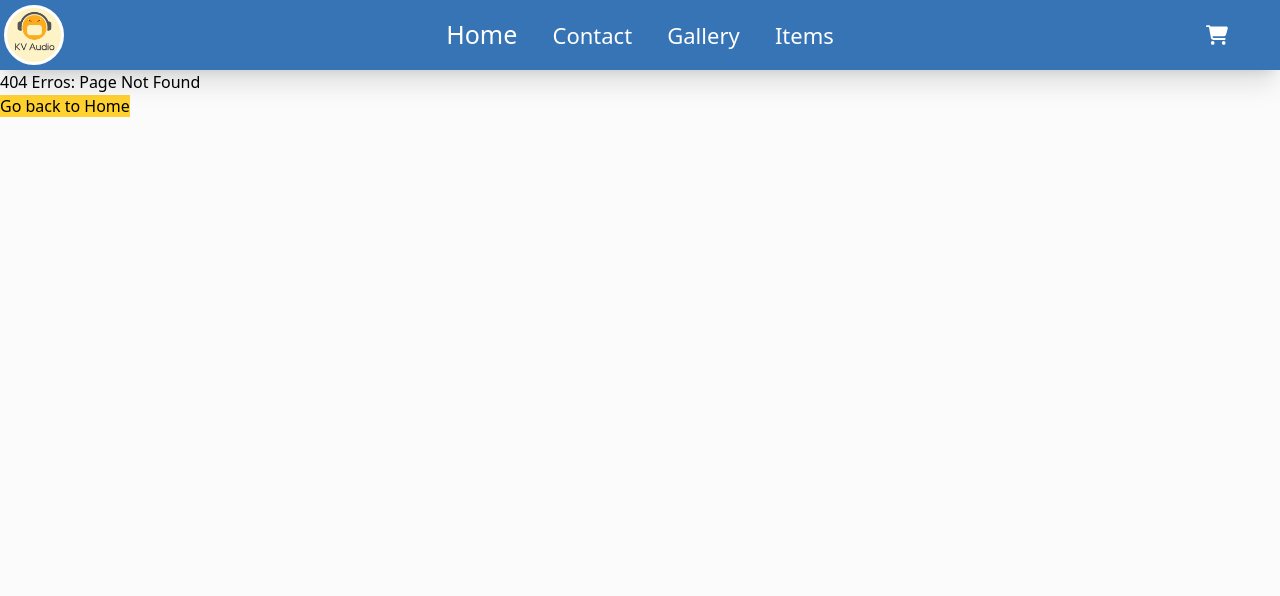
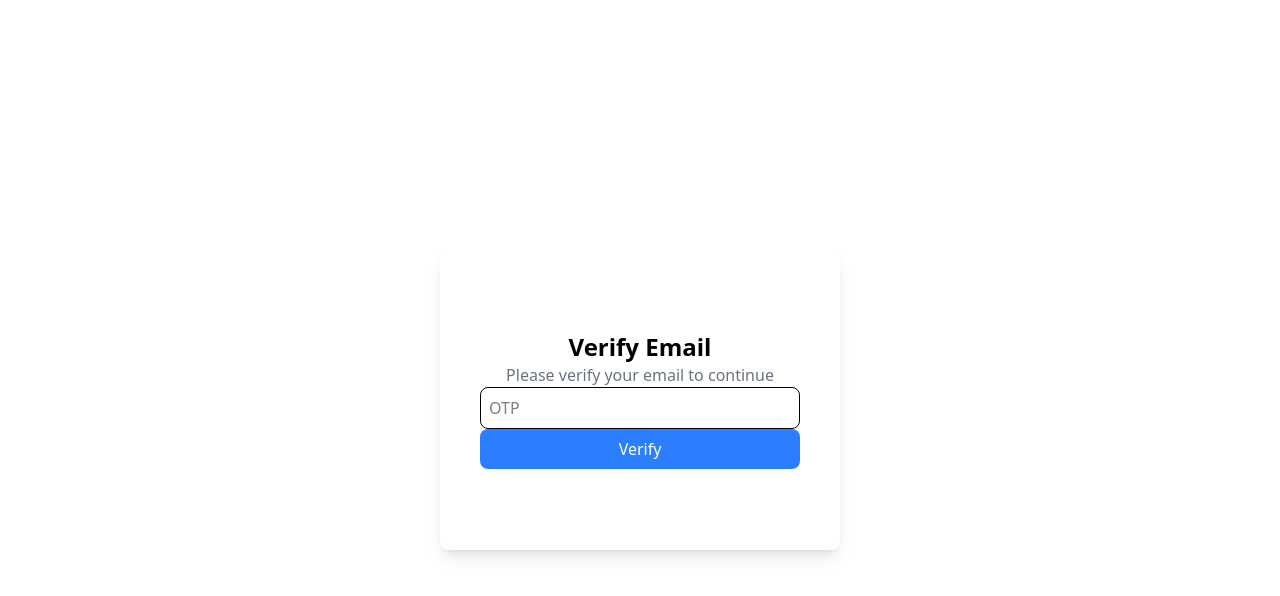
Before and after one commit to HVPasindu/Kv_audio_frontend, a React (Vite) app: page /verify-email in a window 1280 px wide. Before the commit this address had no page. Shown: the top 596 px of the page. Built offline with nearby package versions, Linux system fonts and the light colour scheme; no server answers.

Commit message:
last video update (otp code)😊

```diff
--- a/package.json
+++ b/package.json
@@ -10,6 +10,7 @@
     "preview": "vite preview"
   },
   "dependencies": {
+    "@react-oauth/google": "^0.12.2",
     "@supabase/supabase-js": "^2.50.0",
     "@tailwindcss/vite": "^4.1.8",
     "axios": "^1.9.0",
--- a/src/App.jsx
+++ b/src/App.jsx
@@ -8,6 +8,8 @@ import LoginPage from './page/login/login';
 import { Toaster } from 'react-hot-toast';
 import RegisterPage from './page/register/register';
 import Testing from './Component/testing';
+import { GoogleOAuthProvider } from '@react-oauth/google';
+import VerifyEmail from './page/verifyEmail/verifyEmail';
 
 
 function App() {
@@ -15,6 +17,7 @@ function App() {
 
   return (
     <>
+    <GoogleOAuthProvider clientId="317857477878-kpbfnslu10ler5is7muma64earhftqk6.apps.googleusercontent.com">
       <BrowserRouter>
         <Toaster/>
         <Routes path="/*">
@@ -22,11 +25,13 @@ function App() {
           <Route path='/*' element={<HomePage/>}/>
           <Route path="/login" element={<LoginPage/>}/>
           <Route path="/register" element={<RegisterPage/>}/>
+          <Route path="/verify-email" element={<VerifyEmail/>}/>
 
           <Route path="/testing" element={<Testing/>}/>
 
         </Routes>
       </BrowserRouter>
+    </GoogleOAuthProvider>
     </>
   )
 }
--- a/src/Component/header.jsx
+++ b/src/Component/header.jsx
@@ -6,6 +6,7 @@ import MobileNavPanel from "./mobileNavPanel";
 
 export default function Header(){
     const [navPanelOpen,setnavPanelOpen]=useState(false);
+    const token = localStorage.getItem("token")
     return(
          <header className="w-full h-[70px] shadow-xl flex justify-center items-center relative bg-accent text-white">
                 <img src="/kv_logo.png" alt="logo" className="w-[60px] h-[60px] object-cover border-[3px] bg-amber-100 items-center absolute left-1 rounded-full"/>
@@ -22,13 +23,20 @@ export default function Header(){
                 <Link to="/items" className="text-[22px] m-1 hidden md:block">
                     Items
                 </Link>
-                <Link to="/booking" className="text-[22px]  m-1 absolute right-12 hidden md:block">
+                <Link to="/booking" className="text-[22px]  m-1 absolute right-24 hidden md:block">
                     <FaCartShopping/>
                 </Link>
                 </div>
                 <GiHamburgerMenu className="absolute right-5 text-[24px] md:hidden " onClick={()=>{
                     setnavPanelOpen(true)
                 }}/>
+
+               {token!=null && <button className="hidden md:block absolute right-5 text-[24px]" onClick={()=>{
+                        localStorage.removeItem("token")
+                         window.location.href = "/login"
+                    }}>
+                        Logout
+                </button>}
                 <MobileNavPanel isOpen={navPanelOpen} setOpen={setnavPanelOpen}/>
          </header>
     )
--- a/src/Component/productCard.jsx
+++ b/src/Component/productCard.jsx
@@ -31,12 +31,12 @@ export default function ProductCard({ item }) {
   {item.image?.map((imgUrl, index) => (
     <div key={index}>
       <img
-        src={imgUrl || "/empty.jpg"}
+        src={imgUrl || "/emp.jpeg"}
         alt={`${item.name}-${index}`}
         className="w-full h-48 object-cover"
         onError={(e) => {
           e.target.onerror = null;
-          e.target.src = "/empty.jpg";
+          e.target.src = "/emp.jpeg";
         }}
       />
     </div>
--- a/src/page/login/login.jsx
+++ b/src/page/login/login.jsx
@@ -3,10 +3,34 @@ import"./login.css"
 import axios from "axios";
 import toast from "react-hot-toast";
 import { useNavigate } from "react-router-dom";
+import { useGoogleLogin } from "@react-oauth/google";
 export default function LoginPage(){
     const [email,setEmail] = useState("");
     const [password,setPassword]=useState("");
     const navigate=useNavigate();
+    const googleLogin = useGoogleLogin(
+        {
+      onSuccess : (res)=>{
+        console.log(res)
+         axios.post(`${import.meta.env.VITE_BACKEND_URL}/api/user/google`,{
+           accessToken : res.access_token
+         }).then((res)=>{
+          console.log(res)
+          toast.success("Login Success")
+          const user = res.data.user
+          localStorage.setItem("token",res.data.token)
+         if(user.role === "admin"){
+            navigate("/admin/")
+          }else{
+             navigate("/")
+           }
+         }).catch((err)=>{
+         console.log(err)
+         })
+      }
+    }
+    );
+
 
     function login(){
         console.log(email,password);
@@ -19,6 +43,10 @@ export default function LoginPage(){
             toast.success("Login Success")
             const user=res.data.user;
             localStorage.setItem("token",res.data.token);
+            if(user.emailVerified==false){
+              navigate("/verify-email")
+              return
+            }
             if(user.role=="admin"){
                 navigate("/admin/")
             }else{
@@ -43,7 +71,7 @@ export default function LoginPage(){
 
     return(
     <div className="w-full h-screen bg-picture flex justify-center items-center">
-        <div className="w-[400px] h-[400px] backdrop-blur-sm rounded-2xl flex flex-col items-center   ">
+        <div className="w-[400px] h-[500px] backdrop-blur-sm rounded-2xl flex flex-col items-center relative  ">
             <img src="/kv_logo.png" alt="logo" className="w-[200px] h-[200px] object-cover "/>
 
             <input type="email" placeholder="Email" className="mt-6 w-[300px] h-[50px] bg-transparent border-b-2 border-white text-white text-2xl outline-none " onChange={(e)=>{
@@ -58,6 +86,9 @@ export default function LoginPage(){
             <button className="w-[300px] h-[50px] text-2xl text-white rounded-lg bg-[#efac38] my-8" onClick={login}>
                 Login
             </button>
+            <div className="w-[300px] h-[50px] text-2xl text-white rounded-lg bg-[#efac38] my-8 text-center " onClick={googleLogin}>
+                Login with Google
+            </div>
         </div>
      </div>)
 }
--- /dev/null
+++ b/src/page/verifyEmail/verifyEmail.jsx
@@ -0,0 +1,54 @@
+import axios from "axios"
+import React, { useEffect, useState } from 'react';
+import toast from "react-hot-toast";
+import { useNavigate } from "react-router-dom";
+
+export default function VerifyEmail(){
+
+     const token = localStorage.getItem("token")
+    const [otp,setOtp] = useState("")
+    const navigate = useNavigate()
+    useEffect(()=>{
+        axios.get(`${import.meta.env.VITE_BACKEND_URL}/api/user/sendOTP`,{
+            headers:{
+                Authorization : `Bearer ${token}`
+            }
+        }).then((res)=>{
+            console.log(res)
+        }).catch((err)=>{
+            console.error(err)
+        })
+    },[])
+
+
+    function handleVerifyEmail(){
+        axios.post(`${import.meta.env.VITE_BACKEND_URL}/api/user/verifyEmail`,{
+            code : parseInt(otp)
+        },{
+            headers:{
+                Authorization : `Bearer ${token}`
+            }
+        }).then((res)=>{
+            console.log(res)
+            toast.success("Email Verified")
+            navigate("/")
+        }
+        ).catch((err)=>{
+            console.error(err)
+            toast.error("Invalid OTP")
+        })
+    }
+
+
+    return(
+        <div className="w-full h-screen flex justify-center items-center">
+            <div className="w-[400px] h-[300px] bg-white shadow-lg rounded-lg flex flex-col justify-center items-center">
+                <h1 className="text-2xl font-bold">Verify Email</h1>
+                <p className="text-gray-500">Please verify your email to continue</p>
+                 <input type="number" placeholder="OTP" value={otp} onChange={(e)=>setOtp(e.target.value)} className="border p-2 rounded-lg w-[80%]"/>
+                <button onClick={handleVerifyEmail} className="bg-blue-500 text-white p-2 rounded-lg w-[80%]">Verify</button>
+
+            </div>
+        </div>
+    )
+}
```
Also changed, not shown: public/emp.jpeg (added), superbase.txt, 1 other file (tests, documents, lock files or other folders).
